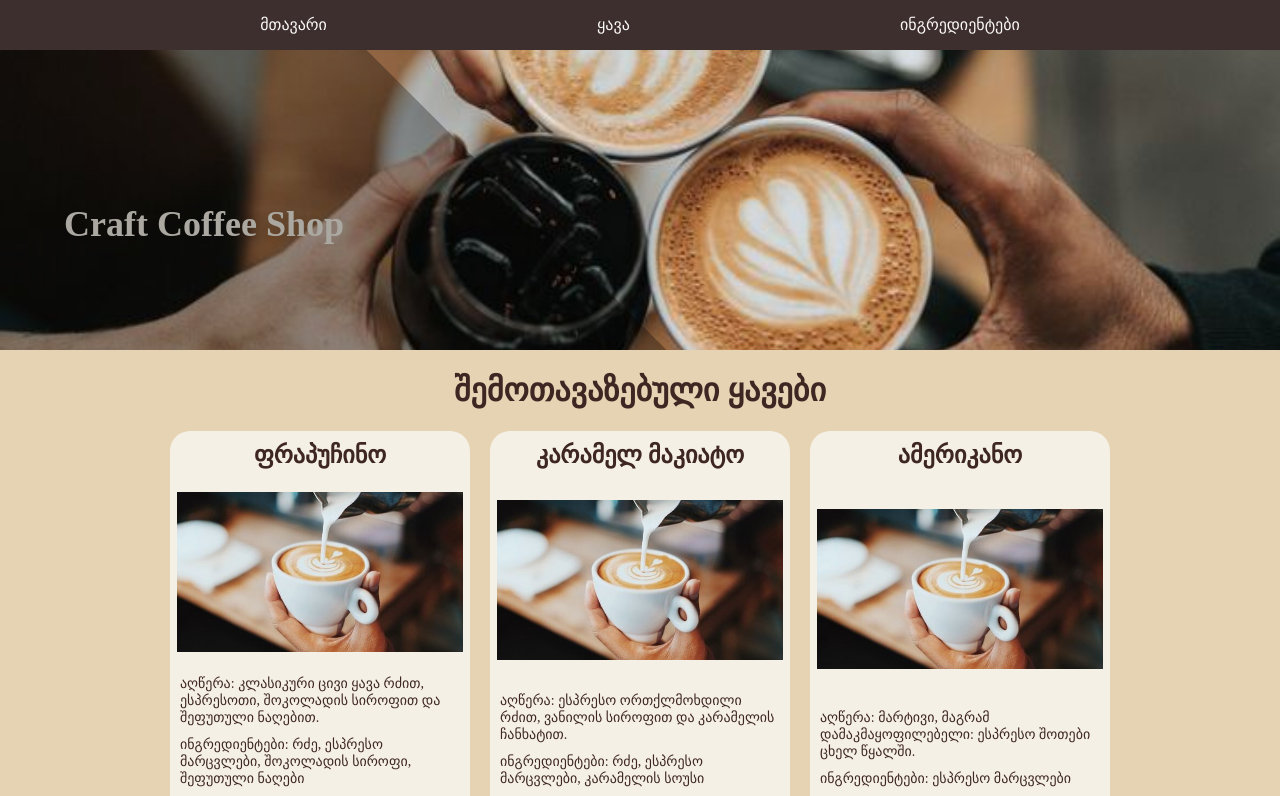
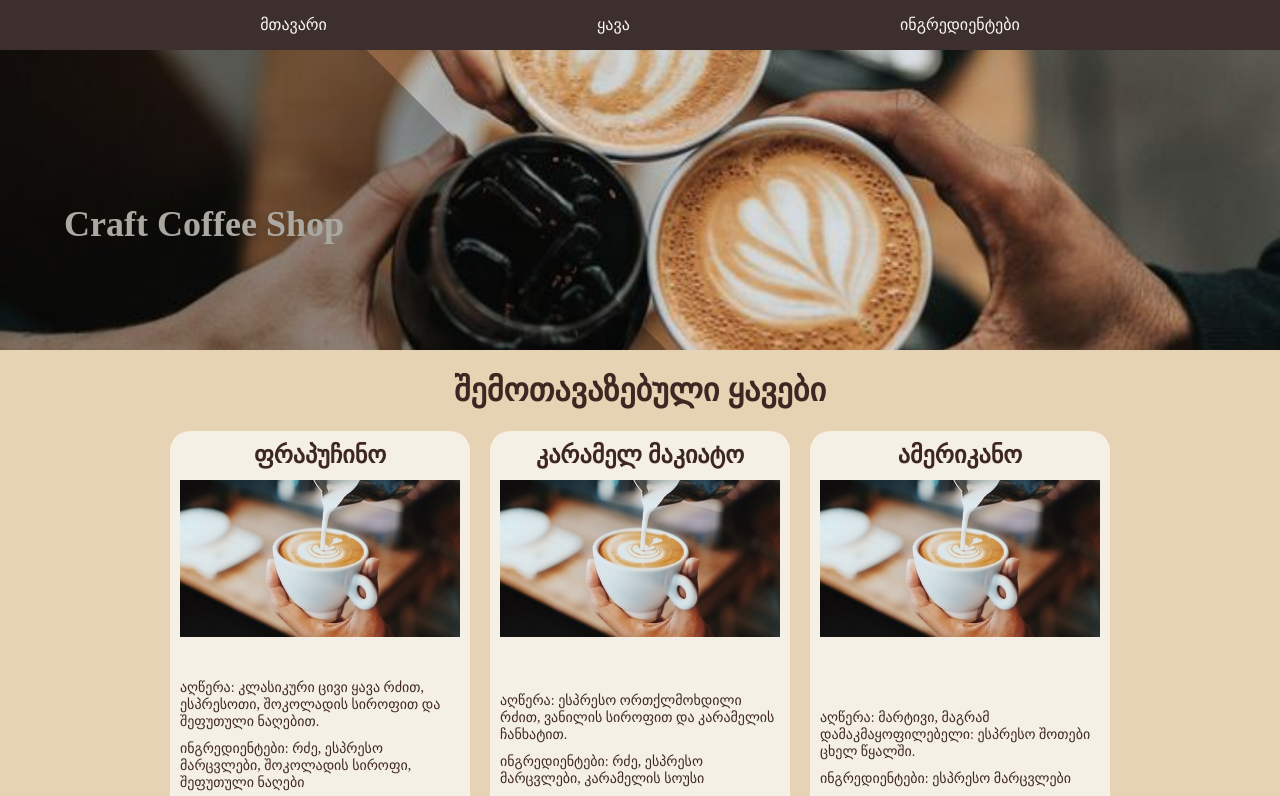
Before and after one commit to Kattar1n/craft-coffee-shop, a React (Vite) app: page / in a window 1280 px wide. Shown: the top 796 px of the page. Built offline with nearby package versions, Linux system fonts and the light colour scheme; data requests are answered from the project's data file.

Commit message:
Update CoffeeCard.jsx

```diff
--- a/front-end/src/components/CoffeeCard.jsx
+++ b/front-end/src/components/CoffeeCard.jsx
@@ -17,6 +17,11 @@ const StyledCoffeeCard = styled.div`
     flex-direction: column;
     justify-content: space-between;
     gap: 10px;
+    transition: 300ms ease;
+
+    &:hover{
+        background: #F0E5D8;
+    }
 `
 
 const StyledTitle = styled.span`
@@ -25,10 +30,8 @@ const StyledTitle = styled.span`
     font-size: 24px;
     font-weight: bold;
 `
-// const StyledImage = styled.img`
-//     max-height: 160px;
-// `
 const StyledImage = styled.div`
+    margin: 10px;
     min-height: 160px;
     min-width: 280px;
     background-image: url(${cardImage});
@@ -85,8 +88,9 @@ const CoffeeCard = ({id, title, ingredientIds, description, isInStock}) => {
 return(
     <StyledLink to={`/coffee/${id}`}>
     <StyledCoffeeCard>
-        <StyledTitle>{title}</StyledTitle>
+        <StyledTitle>{title} <br />
         <StyledImage></StyledImage>
+        </StyledTitle>
         <StyledInfo>
         <span>აღწერა: {description}</span>
         <span>ინგრედიენტები: {usedIngredients.map((ing) => ing.name).join(', ')}</span>
```
